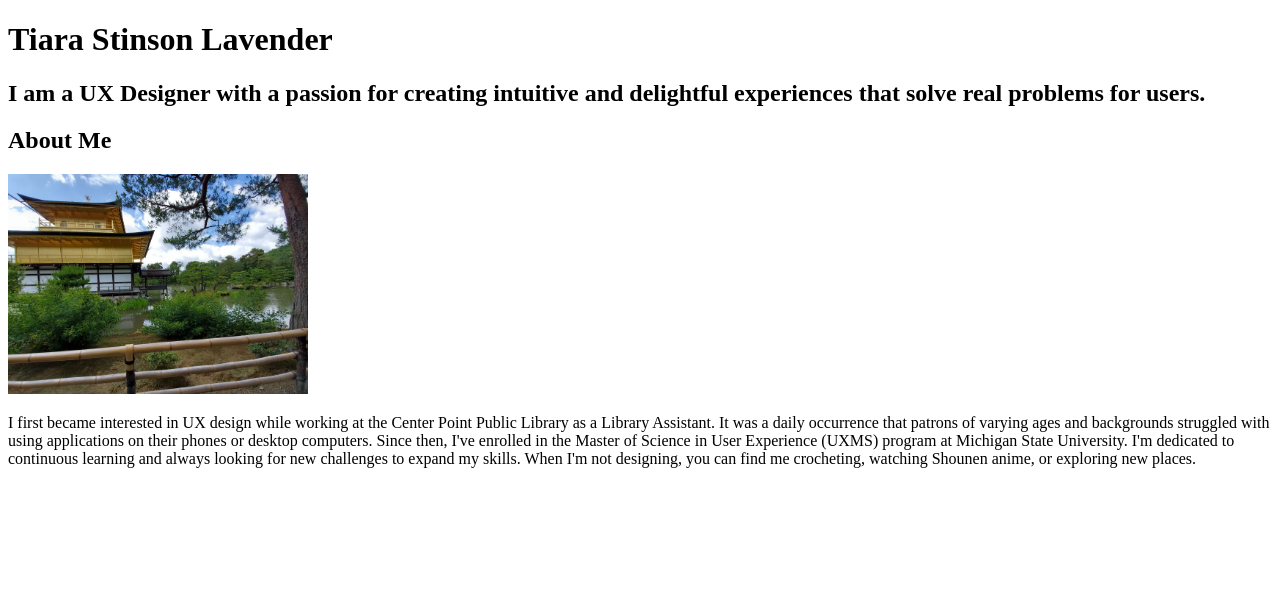
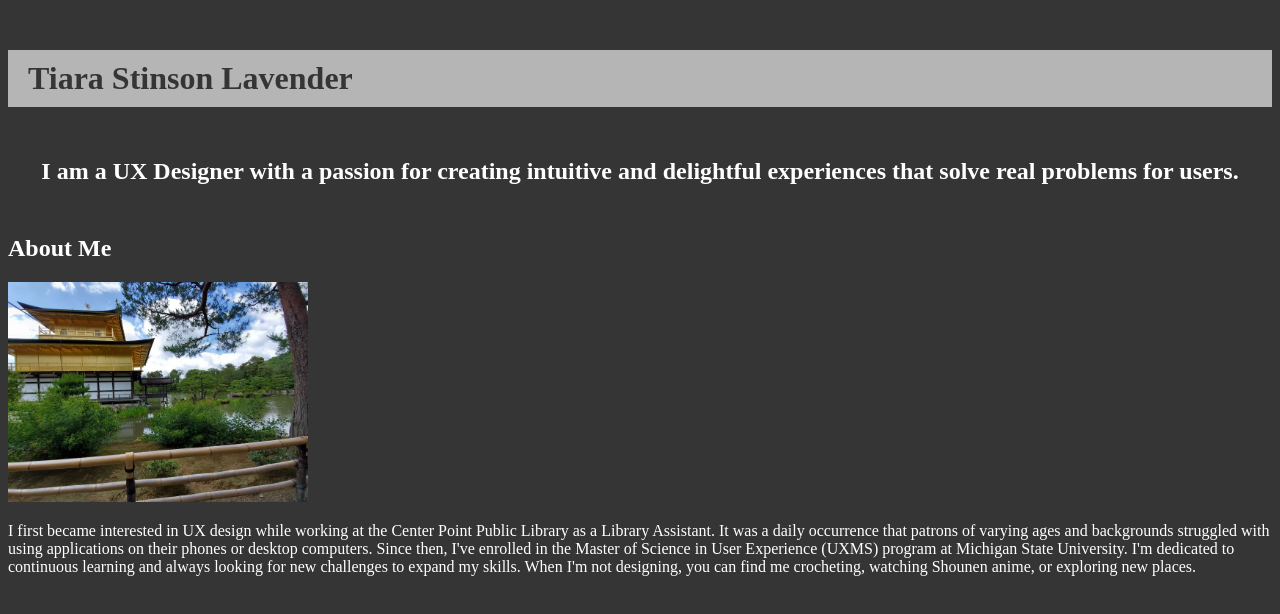
Before and after one commit to stinso65/4.5_lab_assignment, a plain HTML site: page index.html in a window 1280 px wide. Drawn offline with Linux system fonts and the light colour scheme.

Commit message:
added classes and css

```diff
--- a/index.html
+++ b/index.html
@@ -9,7 +9,9 @@
   </head>
   <body>
     <h1>Tiara Stinson Lavender</h1>
-    <h2>I am a UX Designer with a passion for creating intuitive and delightful experiences that solve real problems for users.</h2>
+    <div class="heading2">
+      <h2>I am a UX Designer with a passion for creating intuitive and delightful experiences that solve real problems for users.</h2>
+    </div>
     <div class="image"></div>
     <h2>About Me</h2>
     <img alt="a picture of the Golden Temple in Kyoto, Japan" src="golden temple japan.PNG" width="300" height="220" />
--- a/screen.css
+++ b/screen.css
@@ -1 +1,22 @@
 /* Add screen styles below */
+body {
+    background-color: #353535;
+}
+h1 {
+    background: #B5B5B5;
+    color: #353535;
+    margin-top: 50px;
+    padding-left: 20px;
+    padding-top: 10px;
+    padding-bottom: 10px;
+}
+.heading2 {
+    text-align: center;
+}
+h2 {
+    color: #FFFFFF;
+    padding-top: 30px;
+}
+p {
+    color: #FFFFFF;
+}
```
